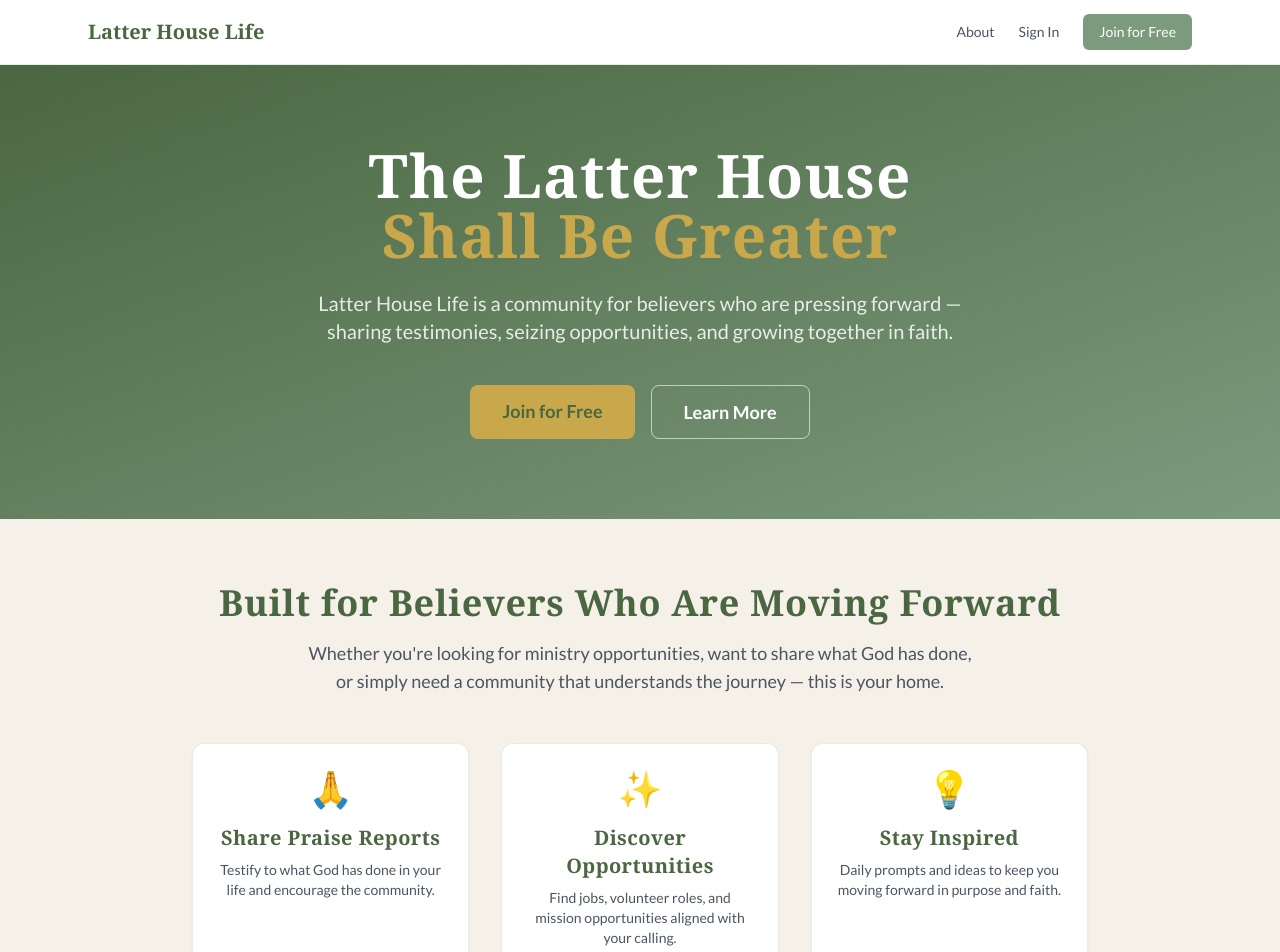
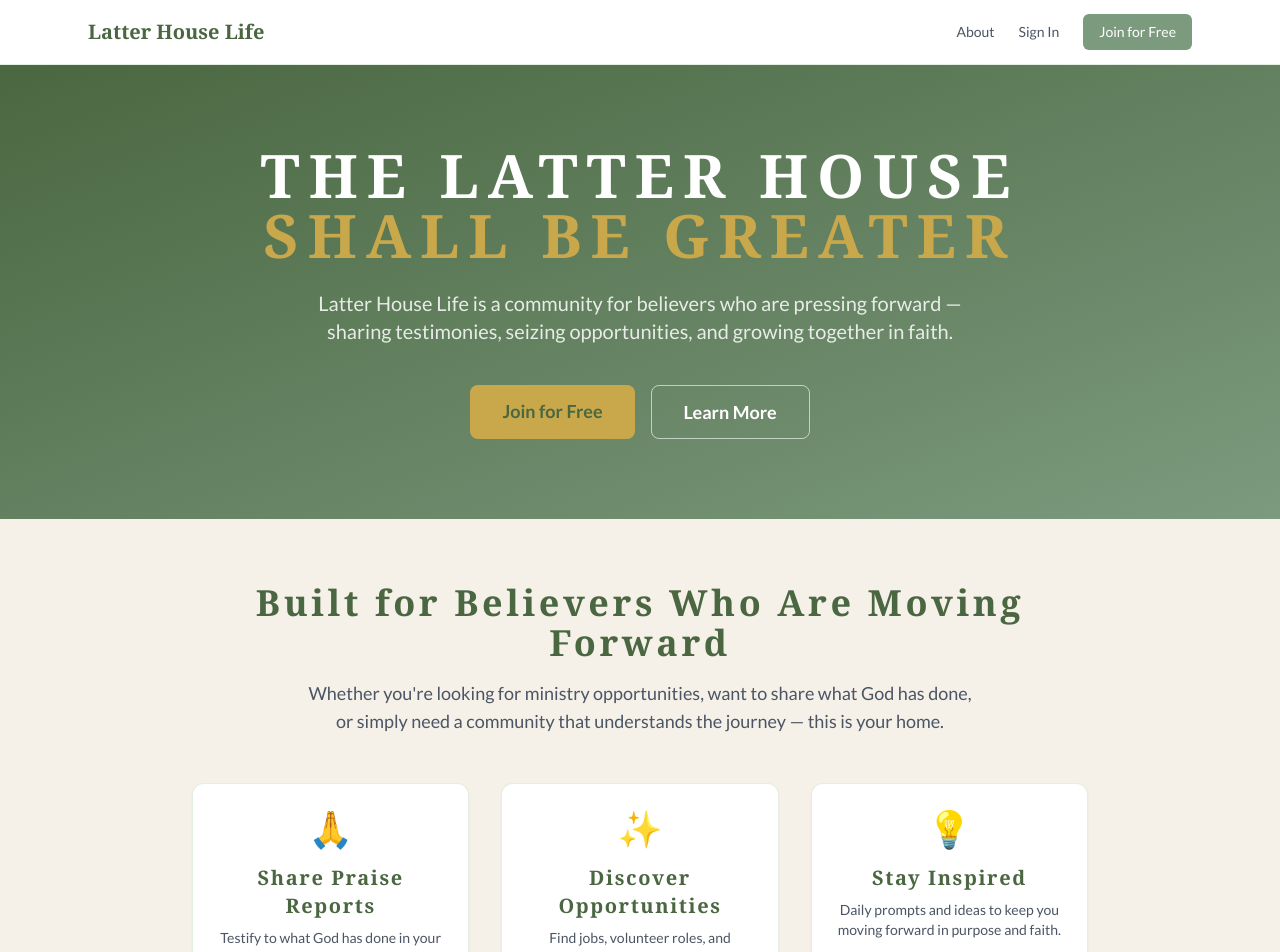
Before and after one commit to anyb0204/latter-house-website, a Next.js app: page / in a window 1280 px wide. Shown: the top 952 px of the page. Built offline with nearby package versions, Linux system fonts and the light colour scheme; no server answers.

Commit message:
Switch headings to Josefin Sans - slim elegant sans-serif, reduce heading sizes

```diff
--- a/src/app/layout.tsx
+++ b/src/app/layout.tsx
@@ -1,11 +1,11 @@
 import type { Metadata } from "next";
 import { ClerkProvider } from "@clerk/nextjs";
-import { Cormorant_Garamond, Lato } from "next/font/google";
+import { Josefin_Sans, Lato } from "next/font/google";
 import "@/styles/globals.css";
 
-const cormorant = Cormorant_Garamond({
+const josefin = Josefin_Sans({
   subsets: ["latin"],
-  weight: ["300", "400", "500", "600"],
+  weight: ["100", "200", "300", "400"],
   variable: "--font-heading",
   display: "swap",
 });
@@ -29,7 +29,7 @@ export default function RootLayout({
 }) {
   return (
     <ClerkProvider>
-      <html lang="en" className={`${cormorant.variable} ${lato.variable}`}>
+      <html lang="en" className={`${josefin.variable} ${lato.variable}`}>
         <body className="min-h-screen bg-cream">{children}</body>
       </html>
     </ClerkProvider>
--- a/src/styles/globals.css
+++ b/src/styles/globals.css
@@ -7,9 +7,23 @@
     font-family: var(--font-body), sans-serif;
     @apply bg-cream text-gray-800;
   }
-  h1, h2, h3, h4, h5, h6 {
-    font-family: var(--font-heading), Georgia, serif;
+  h1 {
+    font-family: var(--font-heading), sans-serif;
+    font-weight: 200;
+    letter-spacing: 0.15em;
+    text-transform: uppercase;
+    @apply text-3xl;
+  }
+  h2 {
+    font-family: var(--font-heading), sans-serif;
     font-weight: 300;
-    letter-spacing: 0.02em;
+    letter-spacing: 0.1em;
+    @apply text-2xl;
+  }
+  h3, h4, h5, h6 {
+    font-family: var(--font-heading), sans-serif;
+    font-weight: 300;
+    letter-spacing: 0.08em;
+    @apply text-xl;
   }
 }
```
